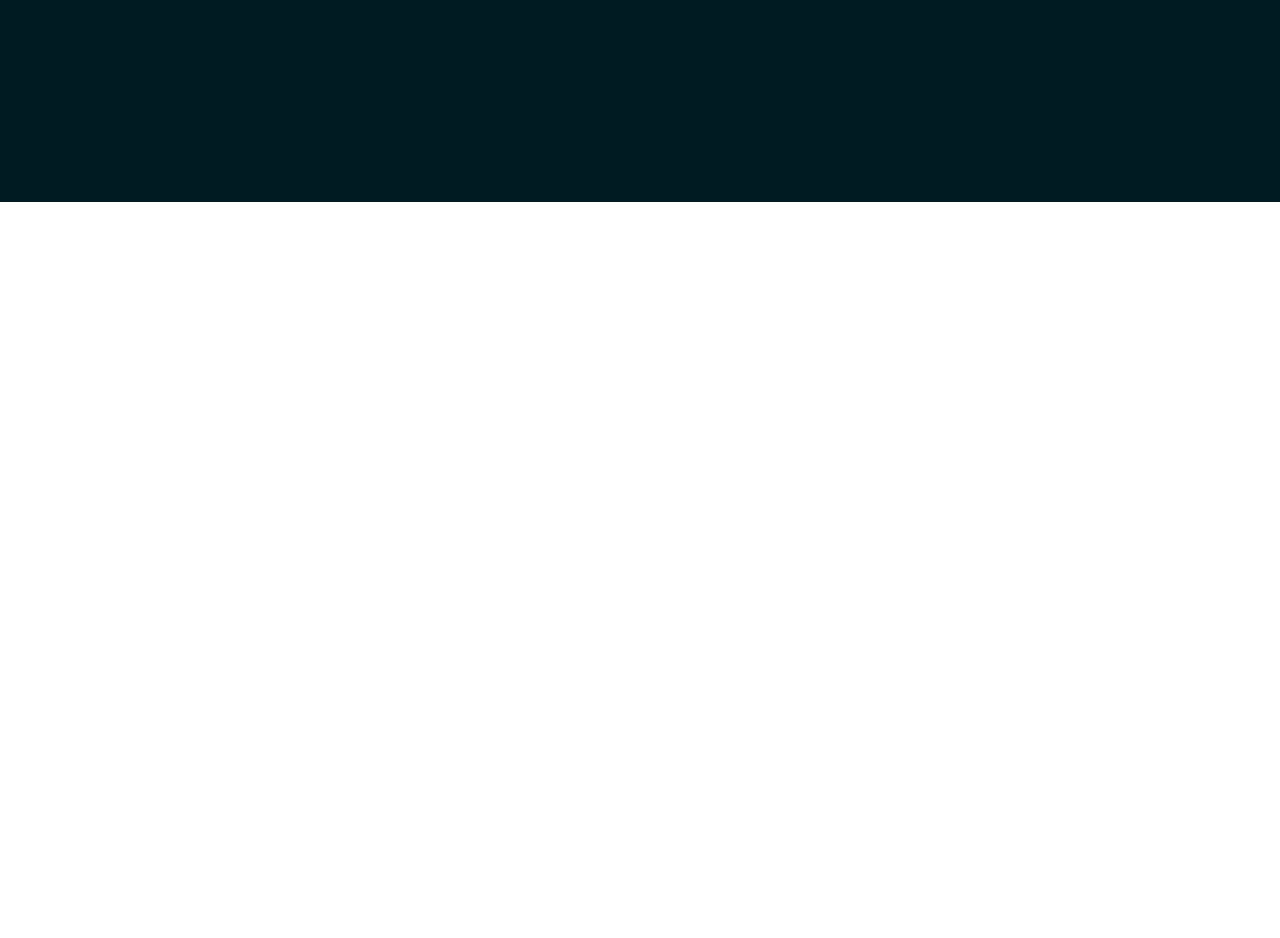
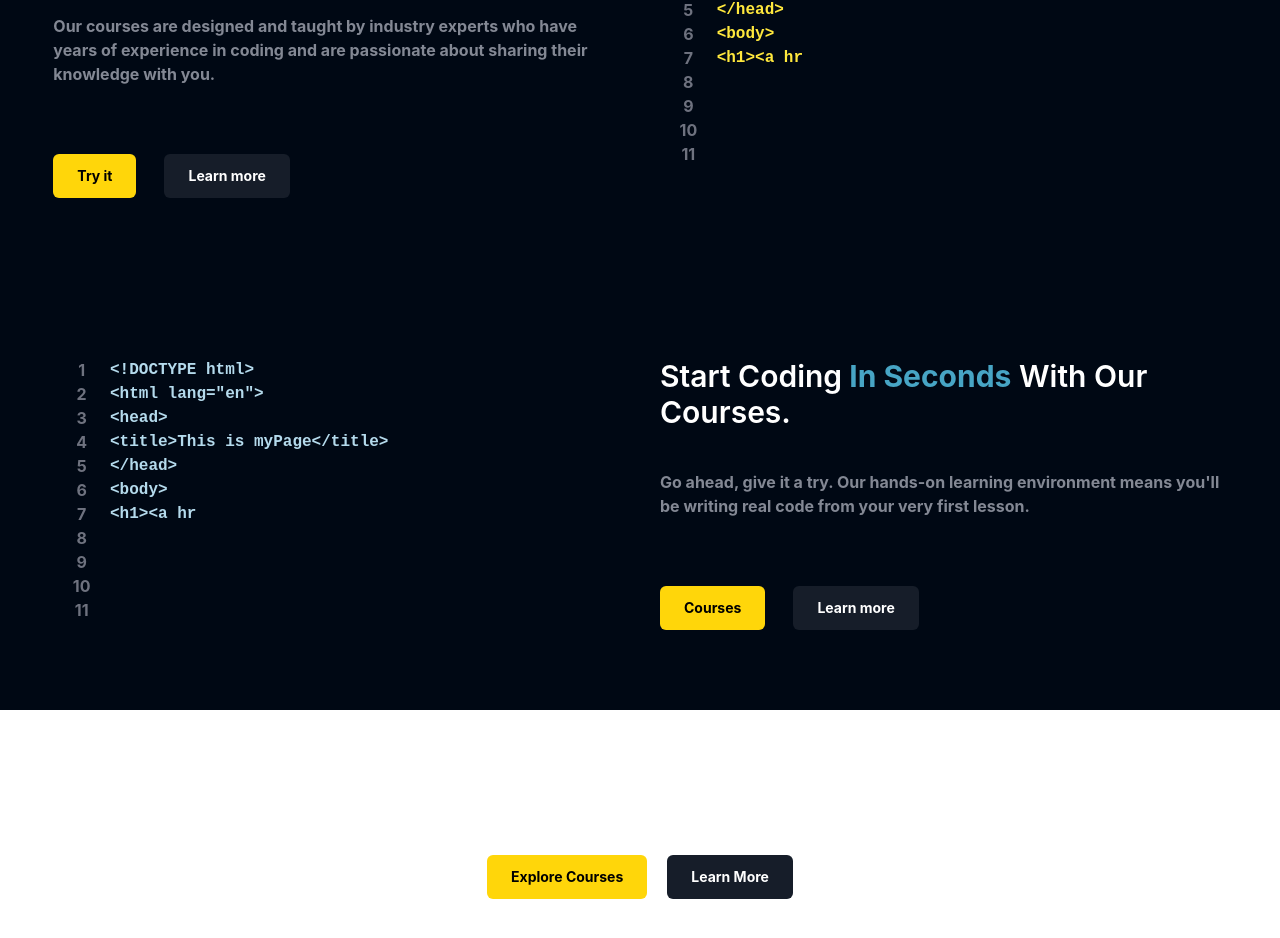
Before and after one commit to Amankumarjha15/PadhaiKro, a React (Create React App) app in the folder frontend/: page / in a window 1280 px wide. Shown: the part 598-1536 px from the top of the page. Before the commit the page ends 800 px from the top, so only its background shows below. Built offline with nearby package versions, Linux system fonts and the light colour scheme.

Commit message:
home page more design created

```diff
--- a/frontend/package.json
+++ b/frontend/package.json
@@ -12,6 +12,7 @@
     "react-icons": "^5.3.0",
     "react-router-dom": "^7.0.1",
     "react-scripts": "^5.0.1",
+    "react-type-animation": "^3.2.0",
     "web-vitals": "^2.1.4"
   },
   "scripts": {
--- a/frontend/src/App.js
+++ b/frontend/src/App.js
@@ -3,7 +3,7 @@ import Home from './pages/Home'
 
 function App() {
   return (
-    <div className='w-screen min-h-screen flex flex-col font-inter bg-richblue-900'>
+    <div className='w-screen min-h-screen flex flex-col font-inter bg-richblack-900'>
       <Routes>
         <Route path='/' element={<Home/>}></Route>
       </Routes>
--- a/frontend/src/components/home/Button.jsx
+++ b/frontend/src/components/home/Button.jsx
@@ -1,11 +1,11 @@
 import React from 'react'
 import { Link } from 'react-router-dom'
 
-function Button({link , active , children}) {
+function Button({link , active , text}) {
   return (
     <Link to={link}>
         <div className={`hover:scale-95 duration-200 text-center text-sm px-6 py-3 rounded-md font-bold ${active ? "bg-yellow-50 text-black": "bg-richblack-800"}`}>
-            {children}
+            {text}
         </div>
     </Link>
   )
--- /dev/null
+++ b/frontend/src/components/home/CodeBlocks.jsx
@@ -0,0 +1,90 @@
+import React from 'react';
+import Button from './Button';
+import {TypeAnimation} from "react-type-animation"
+
+
+function CodeBlocks({position , heading , subheading , btn1 , btn2 ,codeblock , backgroundgradient , codecolor}) {
+  return (
+    <div className={`flex ${position} my-20 justify-between gap-10`}>
+
+        {/* section1 */}
+
+
+     <div className="w-[50%] flex flex-col gap-10">
+        {heading}
+        <div className='text-richblack-300 font-bold'>
+            {subheading}
+        </div>
+
+        <div className='flex gap-7 mt-7'>
+           <Button active={btn1.active} link={btn1.link} text={btn1.text}></Button>
+           <Button active={btn2.active} link={btn2.link} text={btn2.text}></Button>
+        </div>
+
+
+
+     </div>
+
+
+
+
+
+
+
+     {/* section2 */}
+
+
+     <div className='w-[50%] h-fit flex flex-row'>
+
+
+
+            <div className="w-[10%] flex text-center flex-col  text-richblack-400 font-inter font-bold">
+                <p>1</p>
+                <p>2</p>
+                <p>3</p>
+                <p>4</p>
+                <p>5</p>
+                <p>6</p>
+                <p>7</p>
+                <p>8</p>
+                <p>9</p>
+                <p>10</p>
+                <p>11</p>
+            </div>
+
+
+            <div className={`w-[90%] flex flex-col gap-2 font-bold font-mono ${codecolor}`}>
+             <TypeAnimation sequence={[codeblock , 2000 , ""]}
+             repeat={Infinity} cursor={true}
+             omitDeletionAnimation={true}
+             style={
+                {
+                whiteSpace:"pre-line",
+                display: "block",
+                }
+                 }></TypeAnimation>
+            </div>
+
+
+
+
+
+     </div>
+
+
+
+
+
+
+
+
+
+
+
+
+
+    </div>
+  )
+}
+
+export default CodeBlocks
--- a/frontend/src/index.css
+++ b/frontend/src/index.css
@@ -1,3 +1,7 @@
 @tailwind base;
 @tailwind components;
 @tailwind utilities;
+
+html , body {
+    overflow-x: hidden;
+}
--- a/frontend/src/pages/Home.jsx
+++ b/frontend/src/pages/Home.jsx
@@ -3,6 +3,8 @@ import { FaArrowRight } from "react-icons/fa";
 import { Link } from 'react-router-dom';
 import Highlight from '../components/home/Highlight';
 import Button from '../components/home/Button';
+import banner from "../assets/Images/banner.mp4";
+import CodeBlocks from '../components/home/CodeBlocks';
 
 function Home() {
   return (
@@ -27,8 +29,76 @@ function Home() {
            </div>
 
            <div className="flex flex-row mt-8 gap-7">
-            <Button active={true} link={"/signup"}>Learn More</Button>
-            <Button active={false} link={"/login"}>Book a demo</Button>
+            <Button active={true} link={"/signup"} text={"Learn More"}></Button>
+            <Button active={false} link={"/login"} text={"Book a demo"}></Button>
+           </div>
+
+           <div className='shadow-blue-200 my-12 mx-10'>
+
+           {/* <video muted loop autoPlay><source src={banner} type='video/mp4'></source></video> */}
+
+           </div>
+
+           {/* codesection1 */}
+
+           <div>
+            <CodeBlocks
+            position={"flex-row"}
+
+            heading={<div className='text-3xl font-semibold'>
+              Unlock Your<Highlight text={"Coding Potiential"}/> With Our Courses.
+            </div>}
+
+            subheading={"Our courses are designed and taught by industry experts who have years of experience in coding and are passionate about sharing their knowledge with you."}
+
+            btn1={{
+              text:"Try it",
+              link:"/signup",
+              active:true,
+            }}
+
+            btn2={{
+              text:"Learn more",
+              link:"/login",
+              active:false,
+            }}
+
+            codeblock={`<!DOCTYPE html>\n <html lang="en">\n<head>\n<title>This is myPage</title>\n</head>\n<body>\n<h1><a href="/">Header</a></h1>\n<nav> <a href="/one">One</a> <a href="/two">Two</a> <a href="/three">Three</a>\n</nav>\n</body>`}
+
+            codecolor={"text-yellow-25"}
+            ></CodeBlocks>
+           </div>
+
+
+
+           {/* codesection2 */}
+
+           <div>
+            <CodeBlocks
+            position={"flex-row-reverse"}
+
+            heading={<div className='text-3xl font-semibold'>
+              Start Coding<Highlight text={"In Seconds"}/> With Our Courses.
+            </div>}
+
+            subheading={"Go ahead, give it a try. Our hands-on learning environment means you'll be writing real code from your very first lesson."}
+
+            btn1={{
+              text:"Courses",
+              link:"/signup",
+              active:true,
+            }}
+
+            btn2={{
+              text:"Learn more",
+              link:"/login",
+              active:false,
+            }}
+
+            codeblock={`<!DOCTYPE html>\n <html lang="en">\n<head>\n<title>This is myPage</title>\n</head>\n<body>\n<h1><a href="/">Header</a></h1>\n<nav> <a href="/one">One</a> <a href="/two">Two</a> <a href="/three">Three</a>\n</nav>\n</body>`}
+
+            codecolor={"text-blue-25"}
+            ></CodeBlocks>
            </div>
 
         </div>
@@ -38,6 +108,13 @@ function Home() {
 
         {/* section 2 */}
 
+        <div className="bg-white text-richblack-700 h-[333px] flex items-center mx-auto">
+             <div className="w-11/12 max-w-maxContent justify-center flex gap-5 mx-auto text-white">
+                <Button text={'Explore Courses'} active={true} link={"/signup"}/>
+                <Button text={'Learn More'} active={false} link={"/signup"}/>
+             </div>
+        </div>
+
 
 
 
```
Also changed, not shown: 1 other file (tests, documents, lock files or other folders).
